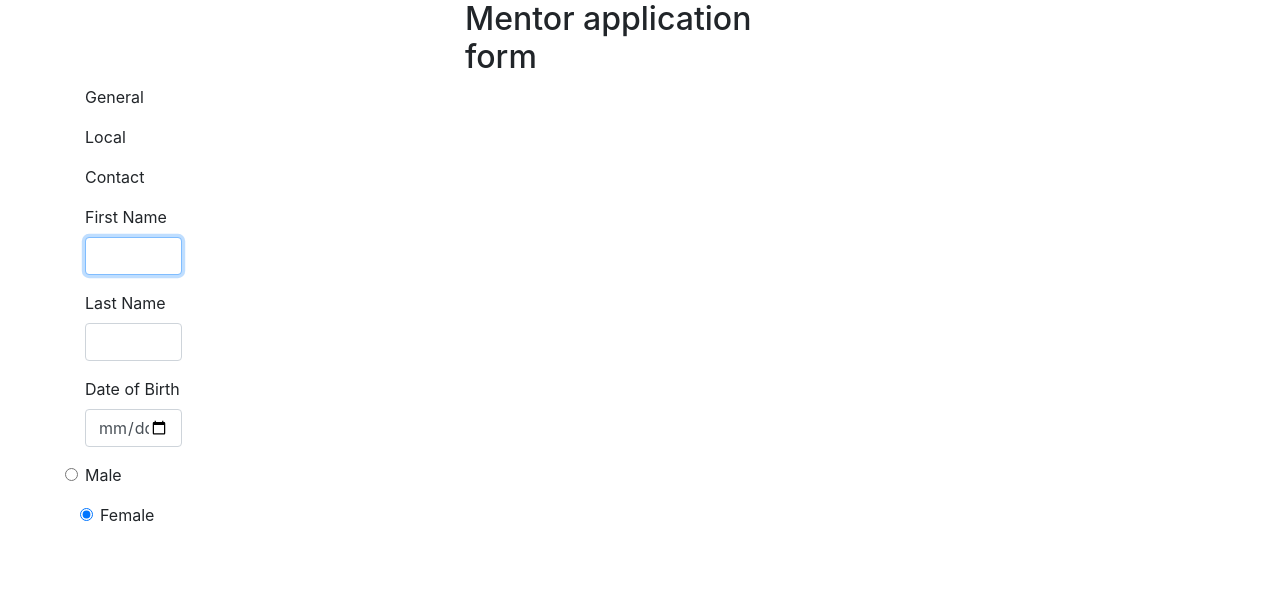
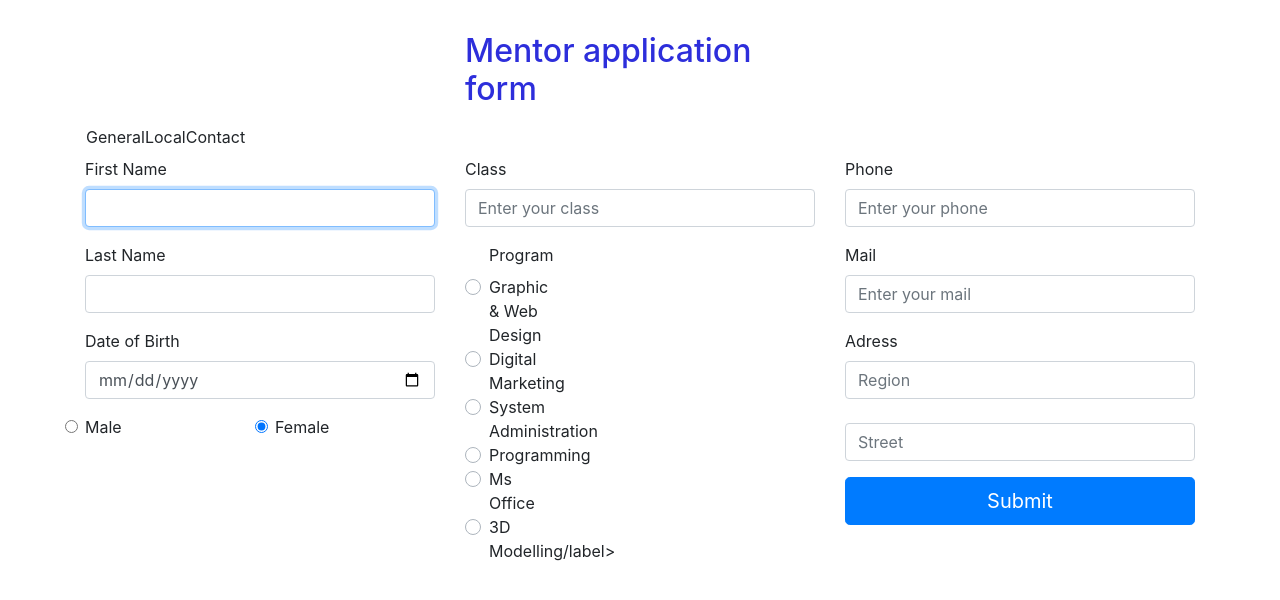
Before and after one commit to PapitomasterDeveloper/mentor-application-form, a website: page index.html in a window 1280 px wide. Drawn offline with nearby package versions, Linux system fonts and the light colour scheme.

Commit message:
Finished the layout without styling

```diff
--- a/css/style.css
+++ b/css/style.css
@@ -0,0 +1,7 @@
+body {
+	padding: 2em;
+}
+
+h2 {
+	color: #2D2EDB;
+}
--- a/index.html
+++ b/index.html
@@ -14,74 +14,177 @@
             <h2>Mentor application form</h2>
           </div>
         </div>
-        <nav id="" class="row">
-          <div class="col-sm-12">
-            <p>General</p>
-            <p>Local</p>
-            <p>Contact</p>
-          </div>
-        </nav>
+        <div class="row">
+          <nav id="" class="navbar navbar-expand">
+            <ul class="navbar-nav">
+              <li class="nav-item text-left">General</li>
+              <li class="nav-item text-right">Local</li>
+              <li class="nav-item">Contact</li>
+            </ul>
+          </nav>
+        </div>
         <section class="row">
           <div class="col-sm-4">
             <form class="">
+
               <div class="row">
-                <div class="col-sm-4">
+                <div class="col">
                   <div class="form-group">
                     <label for="" id="" class="">First Name</label>
-                    <input type="name" class="form-control" placeholder="" required autofocus></input>
+                    <input type="name" class="form-control" placeholder="" required autofocus>
+                  </div>
+                </div>
+              </div>
 
+                <div class="row">
+                  <div class="col">
+                    <div class="form-group">
+                      <label for="" id="" class="">Last Name</label>
+                      <input type="name" class="form-control" placeholder="" required autofocus>
+                    </div>
+                  </div>
+                </div>
+
+                <div class="row">
+                  <div class="col">
+                    <div class="form-group">
+                      <label for="" id="" class="">Date of Birth</label>
+                      <input type="date" class="form-control" placeholder="" required autofocus>
+                    </div>
+                  </div>
+                </div>
+
+                <div class="row">
+                  <div class="col">
+                    <div class="form-group">
+                      <input class="form-check-input" type="radio" name="exampleRadios" id="exampleRadios1" value="option1" checked>
+                      <label class="form-check-label" for="exampleRadios1">Male</label>
+                    </div>
+                  </div>
+
+                  <div class="col">
+                    <div class="form-group">
+                      <input class="form-check-input" type="radio" name="exampleRadios" id="exampleRadios1" value="option1" checked>
+                      <label class="form-check-label" for="exampleRadios1">Female</label>
+                    </div>
+                  </div>
+                </div>
+
+            </form>
+          </div>
+
+          <div class="col-sm-4">
+            <form class="">
+              <div class="row">
+                <div class="col-sm">
+                  <div class="form-group">
+                    <label for="" id="" class="">Class</label>
+                    <input type="name" class="form-control" placeholder="Enter your class" required autofocus>
+                  </div>
+                </div>
+              </div>
+                <div class="row">
+                  <div class="col-sm-4">
+                    <div class="custom-control custom-radio">
+                      <label for="" id="" class="">Program</label>
+                      <input type="radio" id="" name="customRadio" class="custom-control-input">
+                      <label class="custom-control-label" for="customRadio1">Graphic & Web Design</label>
+                    </div>
+                  </div>
+                </div>
+
+                <div class="row">
+                  <div class="col-sm-4">
+                    <div class="custom-control custom-radio">
+                      <input type="radio" id="" name="customRadio" class="custom-control-input">
+                      <label class="custom-control-label" for="customRadio1">Digital Marketing</label>
+                    </div>
+                  </div>
+                </div>
+
+                <div class="row">
+                  <div class="col-sm-4">
+                    <div class="custom-control custom-radio">
+                      <input type="radio" id="" name="customRadio" class="custom-control-input">
+                      <label class="custom-control-label" for="customRadio1">System Administration</label>
+                    </div>
+                  </div>
+                </div>
+
+                <div class="row">
+                  <div class="col-sm-4">
+                    <div class="custom-control custom-radio">
+                      <input type="radio" id="" name="customRadio" class="custom-control-input">
+                      <label class="custom-control-label" for="customRadio1">Programming</label>
+                    </div>
+                  </div>
+                </div>
+
+                <div class="row">
+                  <div class="col-sm-4">
+                    <div class="custom-control custom-radio">
+                      <input type="radio" id="" name="customRadio" class="custom-control-input">
+                      <label class="custom-control-label" for="customRadio1">Ms Office</label>
+                    </div>
+                  </div>
+                </div>
+
+                <div class="row">
+                  <div class="col-sm-4">
+                    <div class="custom-control custom-radio">
+                      <input type="radio" id="" name="customRadio" class="custom-control-input">
+                      <label class="custom-control-label" for="customRadio1">3D Modelling/label>
+                    </div>
+                  </div>
+                </div>
+            </form>
+          </div>
+
+          <div class="col-sm-4">
+            <form class="">
+
+              <div class="row">
+                <div class="col-sm">
+                  <div class="form-group">
+                    <label for="" id="" class="">Phone</label>
+                    <input type="number" class="form-control" placeholder="Enter your phone" required autofocus>
                   </div>
                 </div>
               </div>
 
               <div class="row">
-                <div class="col-sm-4">
+                <div class="col-sm">
                   <div class="form-group">
-                    <label for="" id="" class="">Last Name</label>
-                    <input type="name" class="form-control" placeholder="" required autofocus></input>
-
+                    <label for="" id="" class="">Mail</label>
+                    <input type="email" class="form-control" placeholder="Enter your mail" required autofocus>
                   </div>
                 </div>
               </div>
 
               <div class="row">
-                <div class="col-sm-4">
+                <div class="col-sm">
                   <div class="form-group">
-                    <label for="" id="" class="">Date of Birth</label>
-                    <input type="date" class="form-control" placeholder="" required autofocus></input>
-
+                    <label for="" id="" class="">Adress</label>
+                    <input type="number" class="form-control" placeholder="Region" required autofocus>
+                    <br/>
+                    <input type="number" class="form-control" placeholder="Street" required autofocus>
                   </div>
                 </div>
               </div>
 
               <div class="row">
-                <div class="col-sm-3">
+                <div class="col-sm">
                   <div class="form-group">
-                    <input class="form-check-input" type="radio" name="exampleRadios" id="exampleRadios1" value="option1" checked>
-                    <label class="form-check-label" for="exampleRadios1">Male</label>
+                    <button class="btn btn-lg btn-primary btn-block" type="submit">Submit</button>
                   </div>
                 </div>
               </div>
-              <div class="col-sm-6">
-                  <div class="form-group">
-                    <input class="form-check-input" type="radio" name="exampleRadios" id="exampleRadios1" value="option1" checked>
-                    <label class="form-check-label" for="exampleRadios1">Female</label>
-                  </div>
-                </div>
-              </div>
+
             </form>
           </div>
+
         </section>
-        <section class="row">
-          <div class="col-sm-4">
 
-          </div>
-        </section>
-        <section class="row">
-          <div class="col-sm-4">
-
-          </div>
-        </section>
       </div>
       <!-- jQuery first, then Popper.js, then Bootstrap JS -->
       <script src="https://code.jquery.com/jquery-3.3.1.slim.min.js" integrity="sha384-q8i/X+965DzO0rT7abK41JStQIAqVgRVzpbzo5smXKp4YfRvH+8abtTE1Pi6jizo" crossorigin="anonymous"></script>
```
